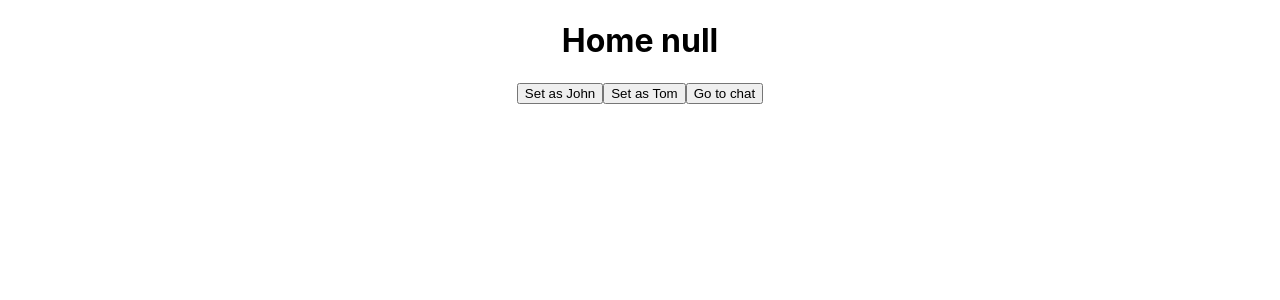
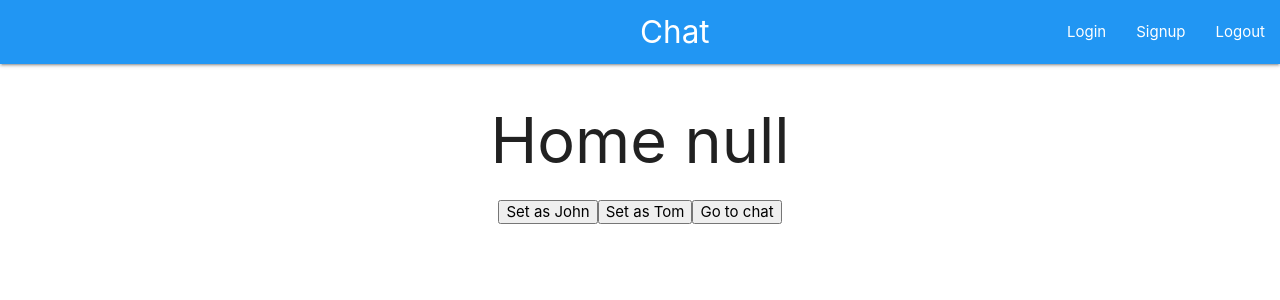
Before and after one commit to Thermiee/Chatroom-, a React (Create React App) app in the folder client/: page / in a window 1280 px wide. Shown: the top 300 px of the page. Built offline with nearby package versions, Linux system fonts and the light colour scheme.

Commit message:
Created navbar

```diff
--- a/client/public/index.html
+++ b/client/public/index.html
@@ -1,17 +1,16 @@
 <!DOCTYPE html>
 <html lang="en">
+
 <head>
   <meta charset="utf-8" />
   <link rel="icon" href="%PUBLIC_URL%/favicon.ico" />
   <meta name="viewport" content="width=device-width, initial-scale=1" />
   <meta name="theme-color" content="#000000" />
-    <meta
-      name="description"
-      content="Web site created using create-react-app"
-    />
+  <meta name="description" content="Web site created using create-react-app" />
   <link rel="apple-touch-icon" href="%PUBLIC_URL%/logo192.png" />
-    <!--
-      manifest.json provides metadata used when your web app is installed on a
+  <link rel="stylesheet" href="https://cdnjs.cloudflare.com/ajax/libs/materialize/1.0.0/css/materialize.min.css">
+  <link href="https://fonts.googleapis.com/icon?family=Material+Icons" rel="stylesheet">
+  <!-- manifest.json provides metadata used when your web app is installed on a
       user's mobile device or desktop. See https://developers.google.com/web/fundamentals/web-app-manifest/
     -->
   <link rel="manifest" href="%PUBLIC_URL%/manifest.json" />
@@ -26,6 +25,7 @@
     -->
   <title>React App</title>
 </head>
+
 <body>
   <noscript>You need to enable JavaScript to run this app.</noscript>
   <div id="root"></div>
@@ -39,5 +39,13 @@
       To begin the development, run `npm start` or `yarn start`.
       To create a production bundle, use `npm run build` or `yarn build`.
     -->
+  <script src="https://cdnjs.cloudflare.com/ajax/libs/materialize/1.0.0/js/materialize.min.js"></script>
+  <script>
+    document.addEventListener('DOMContentLoaded', function () {
+      var elems = document.querySelectorAll('.sidenav');
+      var instances = M.Sidenav.init(elems);
+    });
+  </script>
 </body>
+
 </html>
--- a/client/src/App.js
+++ b/client/src/App.js
@@ -3,7 +3,9 @@
 import React, { useState } from "react";
 import { UserContext } from "./UserContext";
 import Chat from './components/chat/Chat';
-import Home from './components/home/Home'
+import Home from './components/home/Home';
+import Navbar from './components/layout/Navbar';
+
 
 function App() {
   const [user, setUser] = useState (null)
@@ -11,6 +13,7 @@
     <Router>
          <div className="App">
            <UserContext.Provider value= {{user, setUser}}>
+             <Navbar/>
              <Switch>
                <Route exact path ="/" component={Home} />
                <Route exact path ="/chat" component={Chat} />
--- /dev/null
+++ b/client/src/components/layout/Navbar.js
@@ -0,0 +1,27 @@
+import React from 'react'
+
+const Navbar = () => {
+    return (
+        <>
+            <nav className="blue">
+                <div className="nav-wrapper">
+                    <a href="/" className="brand-logo">Chat</a>
+                    <a href="#" data-target="mobile-demo" class="sidenav-trigger"><i class="material-icons">menu</i></a>
+
+                    <ul id="nav-mobile" className="right hide-on-med-and-down">
+                        <li><a href="#">Login</a></li>
+                        <li><a href="#">Signup</a></li>
+                        <li><a href="#">Logout</a></li>
+                    </ul>
+                </div>
+            </nav>
+            <ul class="sidenav" id="mobile-demo">
+                <li><a href="#"></a>Login</li>
+                <li><a href="#">Signup</a></li>
+                <li><a href="#">Logout</a></li>
+            </ul>
+        </>
+    )
+}
+
+export default Navbar;
```
Also changed, not shown: client/src/components/chat/Chat.js (+4 -4 lines), client/src/components/home/Home.js (+9 -9 lines). Lines whose indentation alone changed are shown as unchanged.
